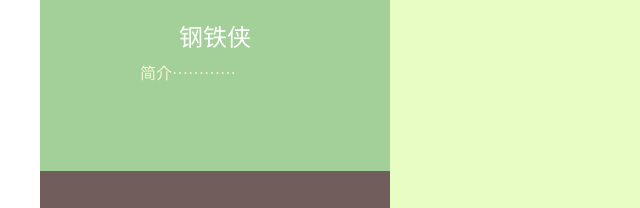
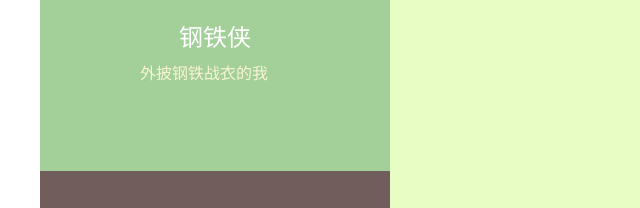
Before and after one commit to 1456h/MY-BLOGE.github.io, a plain HTML site: page rename.html in a window 1280 px wide. Shown: the part 359-567 px from the top of the page, 0-640 px from the left. Drawn offline with Linux system fonts and the light colour scheme.

Commit message:
Update rename.html

```diff
--- a/rename.html
+++ b/rename.html
@@ -18,7 +18,7 @@
 		<div class="q-left-1" >
 			<div class="q-left-11" ><img src="images/图层 1.png" width="150px"> </div>
 		    <div class="q-left-12" >钢铁侠</div>
-			<div class="q-left-13" >简介············</div>
+			<div class="q-left-13" >外披钢铁战衣的我</div>
 		</div>
 		<div class="q-left-2" >
 			<ul >
```
